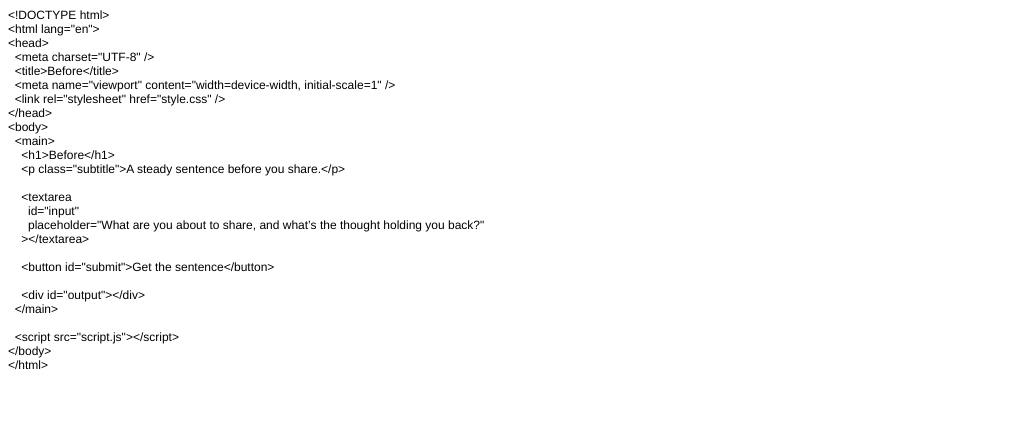
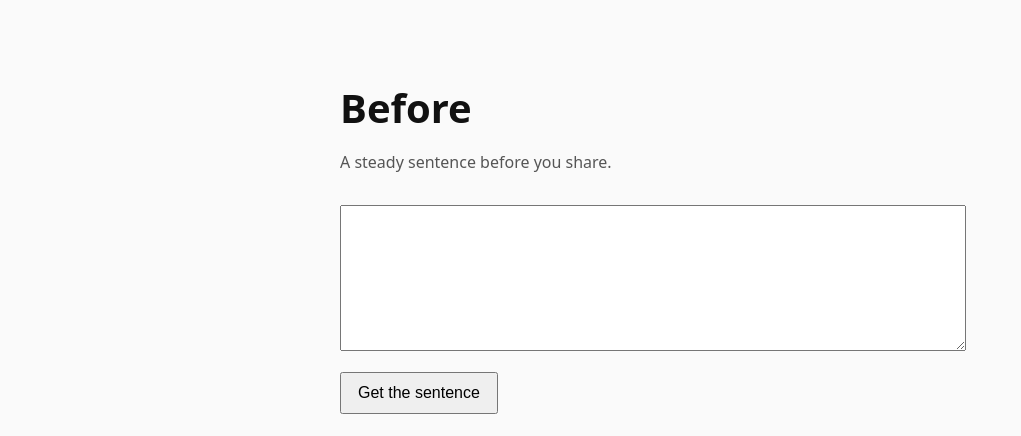
Before and after one commit to ahrenwilson-design/Before, a plain HTML site: page index.html in a window 1280 px wide. Shown: the whole page, without its empty margins (0-1021 px from the left). Drawn offline with Linux system fonts and the light colour scheme.

Commit message:
Update index.html

```diff
--- a/index.html
+++ b/index.html
@@ -1,42 +1,26 @@
-<!DOCTYPE html PUBLIC "-//W3C//DTD HTML 4.01//EN" "http://www.w3.org/TR/html4/strict.dtd">
-<html>
+<!DOCTYPE html>
+<html lang="en">
 <head>
-  <meta http-equiv="Content-Type" content="text/html; charset=utf-8">
-  <meta http-equiv="Content-Style-Type" content="text/css">
-  <title></title>
-  <meta name="Generator" content="Cocoa HTML Writer">
-  <meta name="CocoaVersion" content="2575.6">
-  <style type="text/css">
-    p.p1 {margin: 0.0px 0.0px 0.0px 0.0px; font: 12.0px Helvetica}
-    p.p2 {margin: 0.0px 0.0px 0.0px 0.0px; font: 12.0px Helvetica; min-height: 14.0px}
-  </style>
+  <meta charset="UTF-8" />
+  <title>Before</title>
+  <meta name="viewport" content="width=device-width, initial-scale=1" />
+  <link rel="stylesheet" href="style.css" />
 </head>
 <body>
-<p class="p1">&lt;!DOCTYPE html&gt;</p>
-<p class="p1">&lt;html lang="en"&gt;</p>
-<p class="p1">&lt;head&gt;</p>
-<p class="p1"><span class="Apple-converted-space">  </span>&lt;meta charset="UTF-8" /&gt;</p>
-<p class="p1"><span class="Apple-converted-space">  </span>&lt;title&gt;Before&lt;/title&gt;</p>
-<p class="p1"><span class="Apple-converted-space">  </span>&lt;meta name="viewport" content="width=device-width, initial-scale=1" /&gt;</p>
-<p class="p1"><span class="Apple-converted-space">  </span>&lt;link rel="stylesheet" href="style.css" /&gt;</p>
-<p class="p1">&lt;/head&gt;</p>
-<p class="p1">&lt;body&gt;</p>
-<p class="p1"><span class="Apple-converted-space">  </span>&lt;main&gt;</p>
-<p class="p1"><span class="Apple-converted-space">    </span>&lt;h1&gt;Before&lt;/h1&gt;</p>
-<p class="p1"><span class="Apple-converted-space">    </span>&lt;p class="subtitle"&gt;A steady sentence before you share.&lt;/p&gt;</p>
-<p class="p2"><br></p>
-<p class="p1"><span class="Apple-converted-space">    </span>&lt;textarea</p>
-<p class="p1"><span class="Apple-converted-space">      </span>id="input"</p>
-<p class="p1"><span class="Apple-converted-space">      </span>placeholder="What are you about to share, and what’s the thought holding you back?"</p>
-<p class="p1"><span class="Apple-converted-space">    </span>&gt;&lt;/textarea&gt;</p>
-<p class="p2"><br></p>
-<p class="p1"><span class="Apple-converted-space">    </span>&lt;button id="submit"&gt;Get the sentence&lt;/button&gt;</p>
-<p class="p2"><br></p>
-<p class="p1"><span class="Apple-converted-space">    </span>&lt;div id="output"&gt;&lt;/div&gt;</p>
-<p class="p1"><span class="Apple-converted-space">  </span>&lt;/main&gt;</p>
-<p class="p2"><br></p>
-<p class="p1"><span class="Apple-converted-space">  </span>&lt;script src="script.js"&gt;&lt;/script&gt;</p>
-<p class="p1">&lt;/body&gt;</p>
-<p class="p1">&lt;/html&gt;</p>
+  <main>
+    <h1>Before</h1>
+    <p class="subtitle">A steady sentence before you share.</p>
+
+    <textarea
+      id="input"
+      placeholder="What are you about to share, and what’s the thought holding you back?">
+    </textarea>
+
+    <button id="submit">Get the sentence</button>
+
+    <div id="output"></div>
+  </main>
+
+  <script src="script.js"></script>
 </body>
 </html>
```
